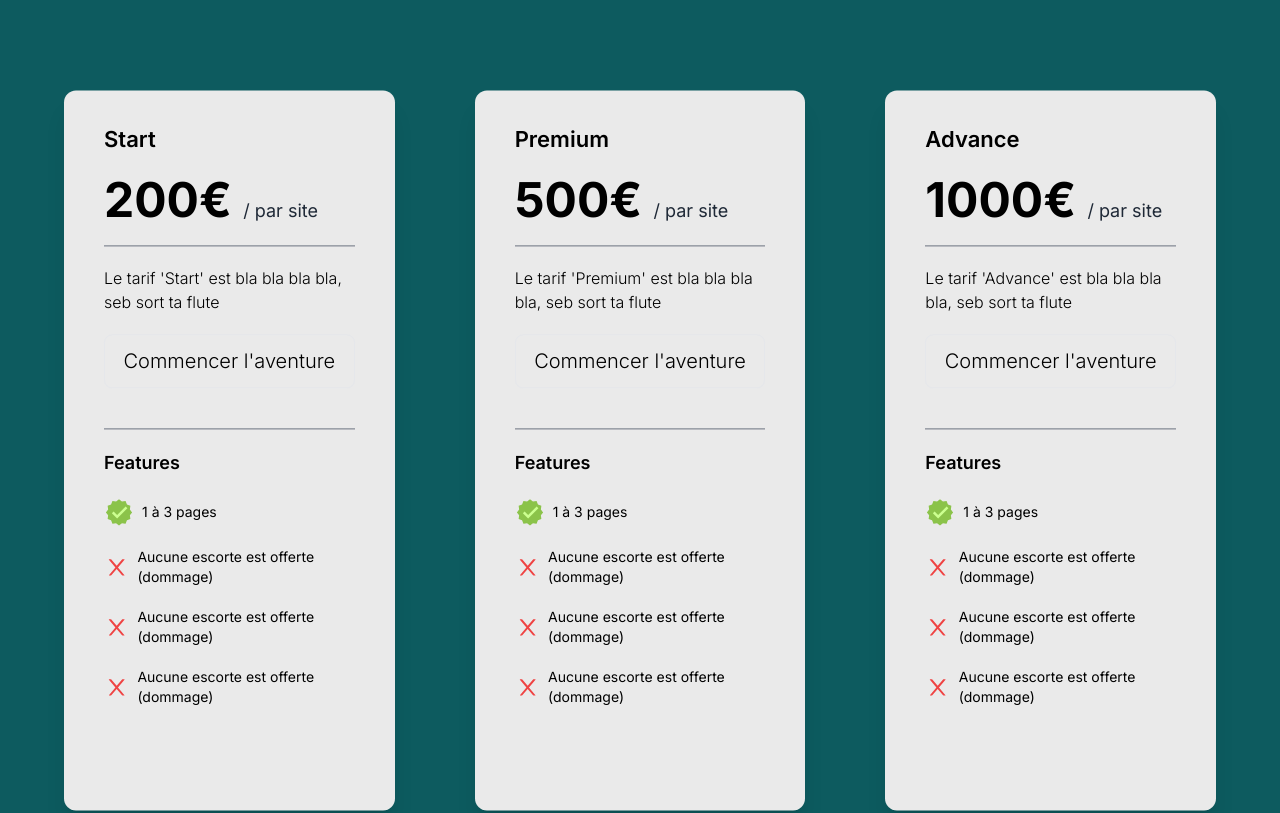
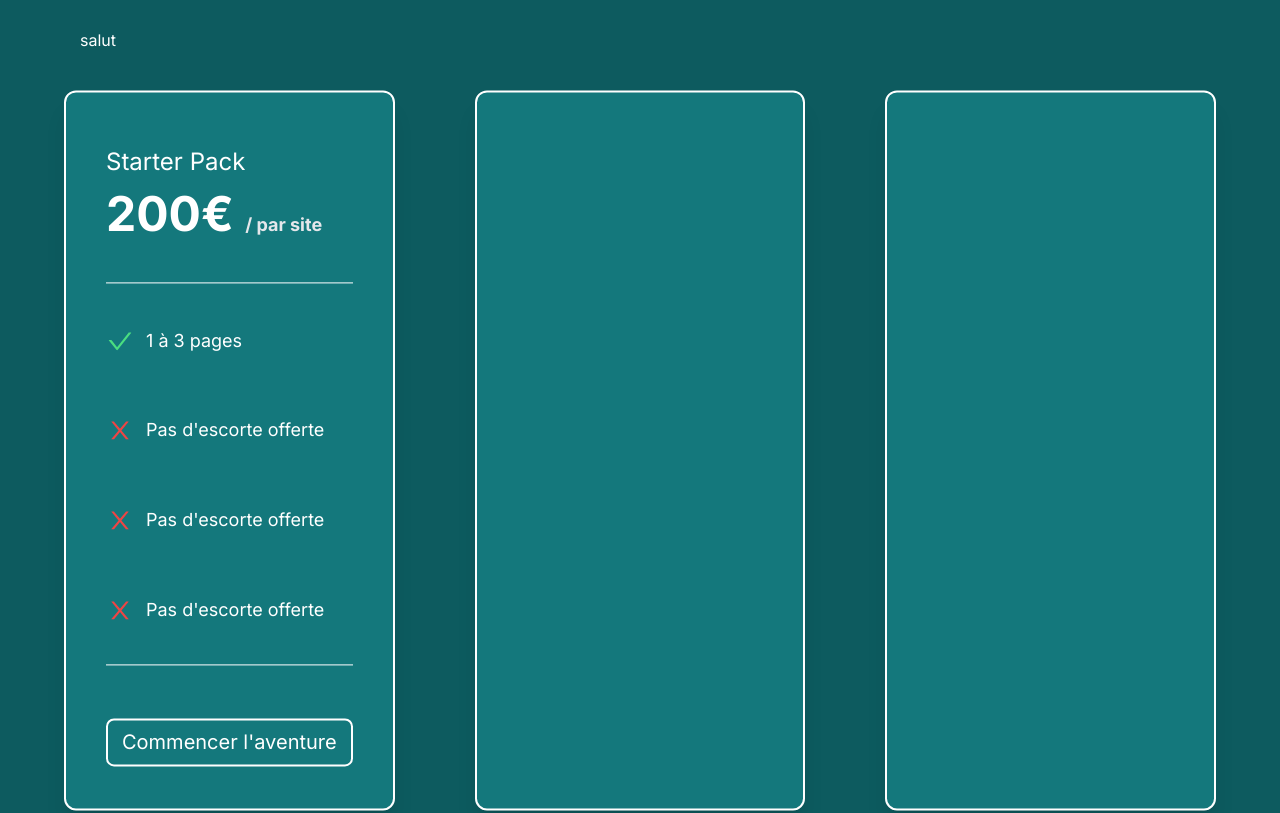
Before and after one commit to Benooux34/maydaywebv1, a Next.js app: page / in a window 1280 px wide. Shown: the part 580-1393 px from the top of the page. Built offline with nearby package versions, Linux system fonts and the light colour scheme; a web font is replaced by a local one.

Commit message:
test card design

```diff
--- a/src/components/Card.tsx
+++ /dev/null
@@ -1,60 +0,0 @@
-'use client'
-
-import React from 'react'
-// Icons
-import { AiOutlineClose } from 'react-icons/ai'
-import { FcApproval } from 'react-icons/fc'
-
-interface Props {
-    active: boolean;
-    setActive: React.Dispatch<React.SetStateAction<boolean>>;
-    name: string;
-    description: string;
-    price: string;
-    colorText: string;
-    colorTextHover: string;
-    colorButton: string;
-    colorTextButton: string;
-}
-
-function Card({ active, setActive, name, description, price, colorText, colorTextHover, colorButton, colorTextButton }: Props) {
-  return (
-    <>
-        <div className={`flex flex-col items-left text-${colorText} p-10 pt-[10%] md:pt-[10%]`}>
-            <h2 className="text-[22px] font-semibold">{name}</h2>
-            <p className='text-5xl font-bold pt-5'>{price}€ <span className="text-lg text-gray-800 font-normal">/ par site</span></p>
-            {/* Séparateur */}
-            <div className='h-[1px] w-full bg-gray-500 my-5' />
-            {/* Bouton */}
-            <p className='text-md font-light'>{description}</p>
-            <div className='w-full flex items-center justify-center my-5'>
-                <button className={`bg-transparent hover:bg-${colorButton} border border-${colorButton} text-${colorTextButton} hover:text-${colorTextHover} text-lg md:text-xl font-light py-2 md:py-3 w-full rounded-lg transition-all`}>Commencer l'aventure</button>
-            </div>
-            {/* Séparateur */}
-            <div className='hidden lg:flex h-[1px] w-full bg-gray-500 my-5' />
-            {/* Features */}
-            <h3 className="hidden lg:flex text-lg font-semibold">Features</h3>
-            <div className='hidden lg:flex flex-col items-left justify-center pt-5 space-y-5'>
-                <div className='flex items-center justify-start space-x-2'>
-                    <FcApproval className='text-red-500 text-3xl' />
-                    <span className='text-sm'>1 à 3 pages</span>
-                </div>
-                <div className='flex items-center justify-start space-x-2'>
-                    <AiOutlineClose className='text-red-500 text-3xl' />
-                    <span className='text-sm'>Aucune escorte est offerte (dommage)</span>
-                </div>
-                <div className='flex items-center justify-start space-x-2'>
-                    <AiOutlineClose className='text-red-500 text-3xl' />
-                    <span className='text-sm'>Aucune escorte est offerte (dommage)</span>
-                </div>
-                <div className='flex items-center justify-start space-x-2'>
-                    <AiOutlineClose className='text-red-500 text-3xl' />
-                    <span className='text-sm'>Aucune escorte est offerte (dommage)</span>
-                </div>
-            </div>
-        </div>
-    </>
-  )
-}
-
-export default Card
--- a/src/components/Cards.tsx
+++ b/src/components/Cards.tsx
@@ -3,7 +3,8 @@
 import React, { useState } from 'react'
 // Animation
 import { motion, useScroll, useMotionValueEvent } from 'framer-motion'
-import Card from './Card'
+// Components
+import CardStart from './pack/CardStart'
 
 function Cards() {
     // Switch Mode
@@ -23,57 +24,28 @@ function Cards() {
     })
 
   return (
-    <section className="h-[200vh] md:h-[90vh] w-full flex items-center justify-center -mt-24 mb-20">
+    <section className="relative h-[200vh] md:h-[90vh] w-full flex items-center justify-center -mt-24 mb-20">
+        <button onClick={() => setActive(!active)} className="absolute top-6 left-20 text-white">salut</button>
         <div className="h-full w-full flex flex-col md:flex-row items-center justify-center space-x-0 md:space-x-10 lg:space-x-20 space-y-10 md:space-y-0 px-10 xl:px-[5%]">
             <motion.div
-                className="bg-[#eaeaea] h-[100vh] md:h-[90vh] w-[90vw] md:w-[30vw] rounded-xl shadow-xl"
+                className="bg-[#14787c] h-[100vh] md:h-[90vh] w-[90vw] md:w-[30vw] rounded-xl shadow-xl border-2 border-white"
                 initial={{ y: "12%" }}
             >
-                <Card
-                    active={active}
-                    setActive={setActive}
-                    name="Start"
-                    description="Le tarif 'Start' est bla bla bla bla, seb sort ta flute"
-                    price="200"
-                    colorText="black"
-                    colorTextHover="white"
-                    colorButton="black"
-                    colorTextButton="black"
-                />
+                <CardStart active={active} />
             </motion.div>
 
             <motion.div
-                className="bg-[#eaeaea] h-[100vh] md:h-[90vh] w-[90vw] md:w-[30vw] rounded-xl shadow-xl"
+                className="bg-[#14787c] h-[100vh] md:h-[90vh] w-[90vw] md:w-[30vw] rounded-xl shadow-xl border-2 border-white"
                 animate={scroll ? { y: "12%" } : { y: count }}
             >
-                <Card
-                    active={active}
-                    setActive={setActive}
-                    name="Premium"
-                    description="Le tarif 'Premium' est bla bla bla bla, seb sort ta flute"
-                    price="500"
-                    colorText="black"
-                    colorTextHover="white"
-                    colorButton="black"
-                    colorTextButton="black"
-                />
+
             </motion.div>
 
             <motion.div
-                className="bg-[#eaeaea] h-[100vh] md:h-[90vh] w-[90vw] md:w-[30vw] rounded-xl shadow-xl"
+                className="bg-[#14787c] h-[100vh] md:h-[90vh] w-[90vw] md:w-[30vw] rounded-xl shadow-xl border-2 border-white"
                 initial={{ y: "12%" }}
             >
-                <Card
-                    active={active}
-                    setActive={setActive}
-                    name="Advance"
-                    description="Le tarif 'Advance' est bla bla bla bla, seb sort ta flute"
-                    price="1000"
-                    colorText="black"
-                    colorTextHover="white"
-                    colorButton="black"
-                    colorTextButton="black"
-                />
+
             </motion.div>
         </div>
     </section>
--- /dev/null
+++ b/src/components/pack/CardStart.tsx
@@ -0,0 +1,59 @@
+'use client'
+
+import React from 'react'
+// Icons
+import { AiOutlineCheck, AiOutlineClose } from 'react-icons/ai'
+
+interface Props {
+    active: boolean;
+}
+
+function CardStart({ active }: Props) {
+  return (
+    <div className='h-full w-full flex flex-col items-center justify-around px-10 text-white'>
+        <div className='h-[25%] w-full flex flex-col items-left justify-center space-y-3 border-b border-white'>
+            <h2 className='text-2xl'>Starter Pack <span className={active ? 'text-2xl text-[#F9C578] font-light': 'hidden'}>- GOLD</span></h2>
+
+            {active ?
+                <p className='text-[#F9C578] text-5xl font-bold'>19.99€ <span className='text-white text-lg font-bold'>/ mois</span></p>
+            :
+                <p className='text-white text-5xl font-bold'>200€ <span className='text-gray-200 text-lg font-bold'>/ par site</span></p>
+            }
+        </div>
+        <div className='h-[50%] w-full flex flex-col items-left justify-between space-y-0 border-b border-white pb-10 pt-5'>
+            <div className='flex items-left justify-start space-x-3'>
+                <AiOutlineCheck className='h-7 w-7 text-green-400' />
+                <p className='text-lg'>1 à 3 pages</p>
+            </div>
+            <div className='flex items-left justify-start space-x-3'>
+                <AiOutlineClose className='h-7 w-7 text-red-500' />
+                <p className='text-lg'>Pas d'escorte offerte</p>
+            </div>
+            <div className='flex items-left justify-start space-x-3'>
+                <AiOutlineClose className='h-7 w-7 text-red-500' />
+                <p className='text-lg'>Pas d'escorte offerte</p>
+            </div>
+            <div className='flex items-left justify-start space-x-3'>
+                <AiOutlineClose className='h-7 w-7 text-red-500' />
+                <p className='text-lg'>Pas d'escorte offerte</p>
+            </div>
+        </div>
+        <div className='h-[15%] w-full flex flex-col items-left justify-center space-y-3'>
+            <div className='w-full'>
+
+                {active ?
+                    <button className='w-full bg-transparent hover:bg-[#F9C578] border-2 border-[#F9C578] py-2 text-[#F9C578] hover:text-[#14787c] text-xl rounded-lg transition-all'>
+                        Commencer l'aventure
+                    </button>
+                :
+                    <button className='w-full bg-transparent hover:bg-white border-2 border-white py-2 text-white hover:text-[#14787c] text-xl rounded-lg transition-all'>
+                        Commencer l'aventure
+                    </button>
+                }
+            </div>
+        </div>
+    </div>
+  )
+}
+
+export default CardStart
```
